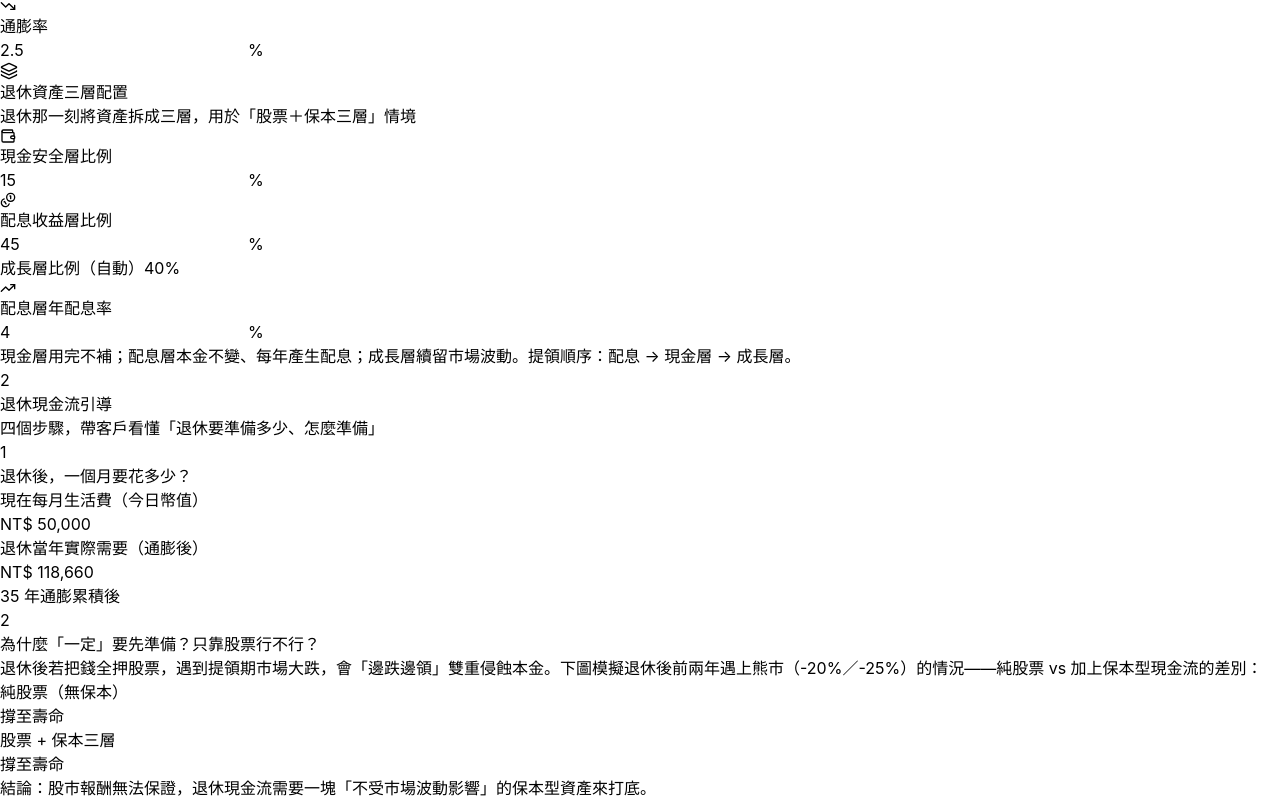
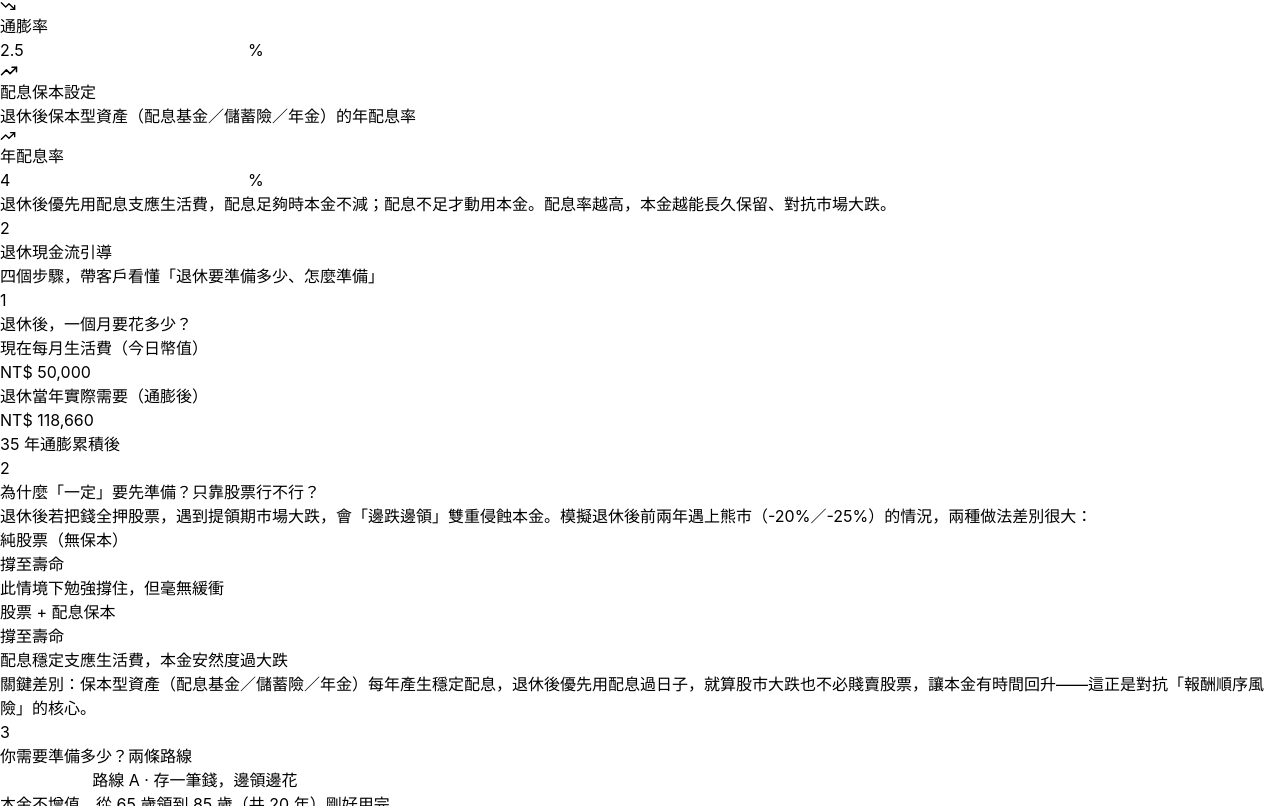
Before and after one commit to wilber8767-ai/retiring, a React (Vite) app in the folder ycc-retirement/: page / in a window 1280 px wide. Shown: the part 954-1760 px from the top of the page. Built offline with nearby package versions, Linux system fonts and the light colour scheme.

Commit message:
refactor: 三層簡化為配息保本+第二步數字對比卡

```diff
--- a/ycc-retirement/src/App.jsx
+++ b/ycc-retirement/src/App.jsx
@@ -1,12 +1,8 @@
 import { useState, useMemo, useEffect } from "react";
 import { useNavigate } from "react-router-dom";
 import {
-  LineChart, Line, XAxis, YAxis, CartesianGrid, Tooltip,
-  ResponsiveContainer, Legend, ReferenceLine,
-} from "recharts";
-import {
   Wallet, TrendingDown, Activity, Coins, Calendar,
-  PiggyBank, TrendingUp, Layers, UserRound,
+  PiggyBank, TrendingUp, UserRound,
 } from "lucide-react";
 
 // ===== 歷史報酬序列（價格報酬，不含配息）=====
@@ -128,24 +124,12 @@ export default function App() {
   const [annualReturn, setAnnualReturn] = useState(6); // 工作期/退休前報酬 %
   const [inflation, setInflation] = useState(2.5); // 通膨率 %
 
-  // 圖表曲線可見性（線圖模式用）
-  const [showLines, setShowLines] = useState({ perfect: true, t0050: false, sp500: false, defense: false });
-  // 圖表模式：line=線圖, stack=堆疊面積圖
-  const [chartMode, setChartMode] = useState("line");
-  // 堆疊圖情境：stock=純股票, defense=保本三層
-  const [stackScenario, setStackScenario] = useState("defense");
-  // 純股票情境用的標的：sp500 或 t0050
-  const [stockPick, setStockPick] = useState("sp500");
   // 第四步路線B：配息現金流的合理年報酬率（使用者可調）
   const [incomeYieldAssumption, setIncomeYieldAssumption] = useState(4);
   const [yieldText, setYieldText] = useState("4"); // 報酬率輸入框本地字串（可自由編輯）
   const [selectedPlan, setSelectedPlan] = useState("B"); // 選中的方案：A=存一筆 / B=配息現金流
 
-  // ★三層防禦配置（退休那刻將資產拆成現金/配息/成長三層；僅作用於防禦機制紫線）
-  const [cashPct, setCashPct] = useState(15);       // 現金安全層 %
-  const [incomePct, setIncomePct] = useState(45);   // 配息收益層 %
-  // 成長層 % = 100 - cashPct - incomePct（自動計算）
-  const [dividendRate, setDividendRate] = useState(4); // 配息層年配息率 %
+  const [dividendRate, setDividendRate] = useState(4); // 配息保本：年配息率 %
 
 
   // ===== 核心運算 =====
@@ -230,18 +214,8 @@ export default function App() {
     let balPerfect = initialFund;
     let balSP = initialFund;
     let bal0050 = initialFund;
-    let balDefense = initialFund; // ★紫線：退休前單一資產池
-    // 三層（退休那刻才拆分）
-    let cashLayer = 0, incomeLayer = 0, growthLayer = 0;
-    let layersInitialized = false;
+    let balDefense = initialFund; // ★紫線：配息保本（退休後靠配息撐、本金隨市場波動）
 
-    // 堆疊圖用：累積期分層追蹤（初始資金歸入定期定額池當基底）
-    let accFixed = 0;                 // 固定存累積池（0% 純累加）
-    let accInvest = initialFund;      // 定期定額池（初始資金併入，隨報酬成長）
-    // 純股票情境退休後的單一池（給堆疊圖純股票情境用）
-    let soloStock = initialFund;
-    let soloBankrupt = false;
-    const growthPct = Math.max(0, 100 - cashPct - incomePct);
     const divRate = dividendRate / 100;
     let bankruptPerfect = false, bankruptSP = false, bankrupt0050 = false, bankruptDefense = false;
     let ruinPerfect = null, ruinSP = null, ruin0050 = null, ruinDefense = null;
@@ -291,77 +265,21 @@ export default function App() {
         if (bal0050 <= 0) { bal0050 = 0; bankrupt0050 = true; ruin0050 = age; }
       } else bal0050 = 0;
 
-      // ★紫線：防禦機制（三層架構）
+      // ★紫線：配息保本（退休前同股票累積；退休後先用配息 cover，不足才動本金）
       if (!bankruptDefense) {
         if (!isRetired) {
-          // 退休前：單一資產池，與 S&P 基礎相同累積
           balDefense = balDefense * (1 + rSP) + annualInvest + annualFixed;
         } else {
-          // 退休那一刻：把累積資產拆成三層（只做一次）
-          if (!layersInitialized) {
-            cashLayer = balDefense * (cashPct / 100);
-            incomeLayer = balDefense * (incomePct / 100);
-            growthLayer = balDefense * (growthPct / 100);
-            layersInitialized = true;
-          }
-          // 成長層：跟著市場波動（含退休後前兩年熊市）
-          growthLayer = growthLayer * (1 + rSP);
-          // 配息層：本金不變，產生年配息現金流
-          const dividendIncome = incomeLayer * divRate;
-          // 當年需從資產提領（全額生活費）
-          let need = netDrawNow;
-          // 1) 先用配息收益
-          need -= dividendIncome;
-          // 2) 不足從現金層提領
-          if (need > 0) {
-            const fromCash = Math.min(cashLayer, need);
-            cashLayer -= fromCash;
-            need -= fromCash;
-          }
-          // 3) 現金層空了，動用成長層
-          if (need > 0) {
-            growthLayer -= need;
-            need = 0;
-          }
-          if (growthLayer < 0) growthLayer = 0;
-          balDefense = cashLayer + incomeLayer + growthLayer;
+          // 本金隨市場波動
+          balDefense = balDefense * (1 + rSP);
+          // 當年配息（資產 × 配息率）先支應生活費
+          const dividendIncome = balDefense * divRate;
+          let need = netDrawNow - dividendIncome;
+          // 配息不足的部分才從本金提領（配息足夠則本金不減反增）
+          if (need > 0) balDefense -= need;
           if (balDefense <= 0) { balDefense = 0; bankruptDefense = true; ruinDefense = age; }
         }
       } else balDefense = 0;
-
-      // === 堆疊圖資料計算 ===
-      const rStock = shockReturn !== null ? shockReturn
-        : (stockPick === "t0050" ? hist0050 : histSP);
-
-      // 累積期分層池（退休前才累加；退休後凍結不再投入）
-      if (!isRetired) {
-        accInvest = accInvest * (1 + (stackScenario === "stock" ? rStock : rSP)) + annualInvest;
-        accFixed = accFixed + annualFixed; // 0% 純累加
-      }
-
-      // 純股票情境：退休後單一池運作（提領、熊市、醫療）
-      if (!isRetired) {
-        soloStock = accInvest + accFixed; // 退休前 = 累積總額
-      } else if (!soloBankrupt) {
-        soloStock = soloStock * (1 + rStock) - netDrawNow;
-        if (soloStock <= 0) { soloStock = 0; soloBankrupt = true; }
-      } else soloStock = 0;
-
-      // 堆疊分層輸出值
-      let s_fixed = 0, s_invest = 0, s_cash = 0, s_income = 0, s_growth = 0;
-      if (!isRetired) {
-        // 累積期：固定存 + 定期定額
-        s_fixed = accFixed;
-        s_invest = accInvest;
-      } else if (stackScenario === "stock") {
-        // 純股票退休後：單層（放在 growth 欄呈現）
-        s_growth = soloStock;
-      } else {
-        // 保本三層退休後
-        s_cash = Math.max(0, cashLayer);
-        s_income = Math.max(0, incomeLayer);
-        s_growth = Math.max(0, growthLayer);
-      }
 
       data.push({
         age,
@@ -369,12 +287,6 @@ export default function App() {
         sp500: Math.round(balSP),
         t0050: Math.round(bal0050),
         defense: Math.round(balDefense),
-        // 堆疊分層
-        sFixed: Math.round(s_fixed),
-        sInvest: Math.round(s_invest),
-        sCash: Math.round(s_cash),
-        sIncome: Math.round(s_income),
-        sGrowth: Math.round(s_growth),
       });
     }
 
@@ -452,8 +364,8 @@ export default function App() {
   }, [
     currentAge, retireAge, lifeAge, monthlyExpense, initialFund,
     monthlyInvest, monthlyFixed, annualReturn, inflation,
-    cashPct, incomePct, dividendRate,
-    stackScenario, stockPick, incomeYieldAssumption,
+    dividendRate,
+    incomeYieldAssumption,
   ]);
 
   // ===== 子元件 =====
@@ -563,27 +475,16 @@ export default function App() {
               <NumberInput label="通膨率" value={inflation} setValue={setInflation} suffix="%" step={0.1} icon={TrendingDown} />
             </div>
 
-            {/* 第三欄：三層配置 */}
+            {/* 第三欄：配息保本設定 */}
             <div className="bg-white rounded-xl p-6 border border-stone-200 shadow-sm">
               <h2 className="text-lg font-bold mb-4 flex items-center gap-2">
-                <Layers size={18} className="text-teal-700" /> 退休資產三層配置
+                <TrendingUp size={18} className="text-teal-700" /> 配息保本設定
               </h2>
-              <p className="text-xs text-stone-500 mb-4">退休那一刻將資產拆成三層，用於「股票＋保本三層」情境</p>
-              <NumberInput label="現金安全層比例" value={cashPct} setValue={setCashPct} suffix="%" step={1} icon={Wallet} />
-              <NumberInput label="配息收益層比例" value={incomePct} setValue={setIncomePct} suffix="%" step={1} icon={Coins} />
-              <div className="mb-4 flex items-center justify-between rounded-lg bg-stone-100 px-3 py-2">
-                <span className="text-sm text-stone-600">成長層比例（自動）</span>
-                <span className={`font-bold ${(100 - cashPct - incomePct) < 0 ? "text-red-500" : "text-teal-700"}`}>
-                  {Math.max(0, 100 - cashPct - incomePct)}%
-                </span>
-              </div>
-              <NumberInput label="配息層年配息率" value={dividendRate} setValue={setDividendRate} suffix="%" step={0.1} icon={TrendingUp} />
-              <p className="text-xs text-stone-500">
-                現金層用完不補；配息層本金不變、每年產生配息；成長層續留市場波動。提領順序：配息 → 現金層 → 成長層。
+              <p className="text-xs text-stone-500 mb-4">退休後保本型資產（配息基金／儲蓄險／年金）的年配息率</p>
+              <NumberInput label="年配息率" value={dividendRate} setValue={setDividendRate} suffix="%" step={0.1} icon={TrendingUp} />
+              <p className="text-xs text-stone-500 leading-relaxed">
+                退休後優先用配息支應生活費，配息足夠時本金不減；配息不足才動用本金。配息率越高，本金越能長久保留、對抗市場大跌。
               </p>
-              {(100 - cashPct - incomePct) < 0 && (
-                <p className="text-xs text-red-500 mt-2">⚠ 現金層 + 配息層超過 100%，請調整比例</p>
-              )}
             </div>
           </div>
         </div>
@@ -623,41 +524,37 @@ export default function App() {
                 <span className="flex items-center justify-center w-7 h-7 rounded-full bg-teal-100 text-teal-700 text-sm font-bold">2</span>
                 <h3 className="text-base font-bold text-stone-800">為什麼「一定」要先準備？只靠股票行不行？</h3>
               </div>
-              <p className="text-sm text-stone-600 mb-4 leading-relaxed">
-                退休後若把錢全押股票，遇到提領期市場大跌，會「邊跌邊領」雙重侵蝕本金。下圖模擬退休後前兩年遇上熊市（-20%／-25%）的情況——純股票 vs 加上保本型現金流的差別：
+              <p className="text-sm text-stone-600 mb-5 leading-relaxed">
+                退休後若把錢全押股票，遇到提領期市場大跌，會「邊跌邊領」雙重侵蝕本金。模擬退休後前兩年遇上熊市（-20%／-25%）的情況，兩種做法差別很大：
               </p>
-              <div className="h-[300px] mb-3">
-                <ResponsiveContainer width="100%" height="100%">
-                  <LineChart data={calc.data} margin={{ top: 20, right: 20, left: 10, bottom: 5 }}>
-                    <CartesianGrid strokeDasharray="3 3" stroke="#e7e5e4" />
-                    <XAxis dataKey="age" stroke="#78716c" />
-                    <YAxis stroke="#78716c" tickFormatter={(v) => `${fmtMan(v)}萬`} width={70} />
-                    <Tooltip formatter={(v, name) => [`NT$ ${fmt(v)}`, name]} labelFormatter={(l) => `${l} 歲`}
-                      contentStyle={{ backgroundColor: "#ffffff", border: "1px solid #d6d3d1", borderRadius: 8, color: "#1c1917" }} />
-                    <Legend />
-                    <ReferenceLine x={calc.retireAge} stroke="#0f766e" strokeDasharray="4 4"
-                      label={{ value: "退休", fill: "#0f766e", position: "insideTop", fontSize: 12, dy: -10 }} />
-                    <Line type="monotone" dataKey="sp500" name="純股票（無保本）" stroke="#ef4444" strokeWidth={2.5} dot={false} isAnimationActive={false} />
-                    <Line type="monotone" dataKey="defense" name="股票 + 保本三層" stroke="#9333ea" strokeWidth={2.5} dot={false} isAnimationActive={false} />
-                  </LineChart>
-                </ResponsiveContainer>
-              </div>
-              <div className="grid grid-cols-1 md:grid-cols-2 gap-3">
-                <div className="rounded-lg bg-red-50 border border-red-200 px-4 py-3">
-                  <p className="text-xs text-red-500 mb-1">純股票（無保本）</p>
-                  <p className="text-sm font-bold text-stone-800">
-                    {calc.sp500Span.reachedLife ? `撐至壽命` : `${calc.sp500Span.years} 年 ${calc.sp500Span.months} 個月見底`}
+              <div className="grid grid-cols-1 md:grid-cols-2 gap-4">
+                {/* 純股票 */}
+                <div className="rounded-xl border-2 border-red-200 bg-red-50/60 p-6 text-center">
+                  <p className="text-sm font-bold text-red-500 mb-2">純股票（無保本）</p>
+                  <p className="text-3xl font-black text-red-600 mb-1">
+                    {calc.sp500Span.reachedLife ? "撐至壽命" : `${calc.sp500Span.years} 歲後見底`}
+                  </p>
+                  <p className="text-xs text-stone-500">
+                    {calc.sp500Span.reachedLife
+                      ? "此情境下勉強撐住，但毫無緩衝"
+                      : `退休後僅 ${calc.sp500Span.years} 年 ${calc.sp500Span.months} 個月，資產就被掏空`}
                   </p>
                 </div>
-                <div className="rounded-lg bg-teal-50 border border-teal-200 px-4 py-3">
-                  <p className="text-xs text-teal-600 mb-1">股票 + 保本三層</p>
-                  <p className="text-sm font-bold text-stone-800">
-                    {calc.defenseSpan.reachedLife ? `撐至壽命` : `${calc.defenseSpan.years} 年 ${calc.defenseSpan.months} 個月見底`}
+                {/* 配息保本 */}
+                <div className="rounded-xl border-2 border-teal-300 bg-teal-50/60 p-6 text-center">
+                  <p className="text-sm font-bold text-teal-700 mb-2">股票 + 配息保本</p>
+                  <p className="text-3xl font-black text-teal-700 mb-1">
+                    {calc.defenseSpan.reachedLife ? "撐至壽命" : `${calc.defenseSpan.years} 歲後見底`}
+                  </p>
+                  <p className="text-xs text-stone-500">
+                    {calc.defenseSpan.reachedLife
+                      ? "配息穩定支應生活費，本金安然度過大跌"
+                      : `撐 ${calc.defenseSpan.years} 年 ${calc.defenseSpan.months} 個月，仍明顯優於純股票`}
                   </p>
                 </div>
               </div>
-              <p className="text-xs text-stone-400 mt-3">
-                結論：股市報酬無法保證，退休現金流需要一塊「不受市場波動影響」的保本型資產來打底。
+              <p className="text-sm text-stone-500 mt-5 leading-relaxed">
+                <span className="font-semibold text-stone-700">關鍵差別：</span>保本型資產（配息基金／儲蓄險／年金）每年產生穩定配息，退休後優先用配息過日子，就算股市大跌也不必賤賣股票，讓本金有時間回升——這正是對抗「報酬順序風險」的核心。
               </p>
             </div>
 
--- a/ycc-retirement/src/Report.jsx
+++ b/ycc-retirement/src/Report.jsx
@@ -131,7 +131,7 @@ export default function Report() {
             <LineChartIcon size={20} className="text-teal-700" />
             <h2 className="text-lg font-bold text-stone-900">未來資產壓力曲線</h2>
           </div>
-          <p className="text-xs text-stone-400 mb-4">純股票 vs 股票＋保本三層 — 退休提領期的關鍵差異</p>
+          <p className="text-xs text-stone-400 mb-4">純股票 vs 股票＋配息保本 — 退休提領期的關鍵差異</p>
 
           {ruinAge !== null && (
             <div className="flex items-center gap-2 rounded-lg bg-red-50 border border-red-200 px-4 py-3 mb-4">
@@ -180,7 +180,7 @@ export default function Report() {
                   </td>
                 </tr>
                 <tr>
-                  <td className="px-4 py-3"><span className="flex items-center gap-2"><span className="w-3 h-1 rounded-full inline-block" style={{ background: "#9333ea" }} />股票 + 保本三層</span></td>
+                  <td className="px-4 py-3"><span className="flex items-center gap-2"><span className="w-3 h-1 rounded-full inline-block" style={{ background: "#9333ea" }} />股票 + 配息保本</span></td>
                   <td className="px-4 py-3 text-right font-bold text-stone-800">NT$ {fmt(calc.defenseAtRetire)}</td>
                   <td className={`px-4 py-3 text-right font-semibold ${calc.defenseSpan.reachedLife ? "text-teal-700" : "text-red-600"}`}>
                     {calc.defenseSpan.reachedLife ? `逾 ${calc.defenseSpan.years} 年（撐至壽命）` : `${calc.defenseSpan.years} 年 ${calc.defenseSpan.months} 個月見底`}
```
